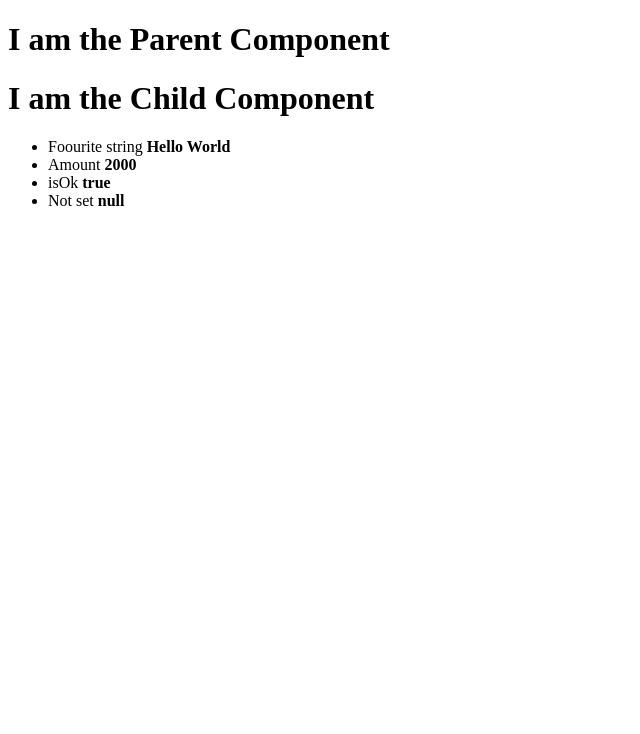
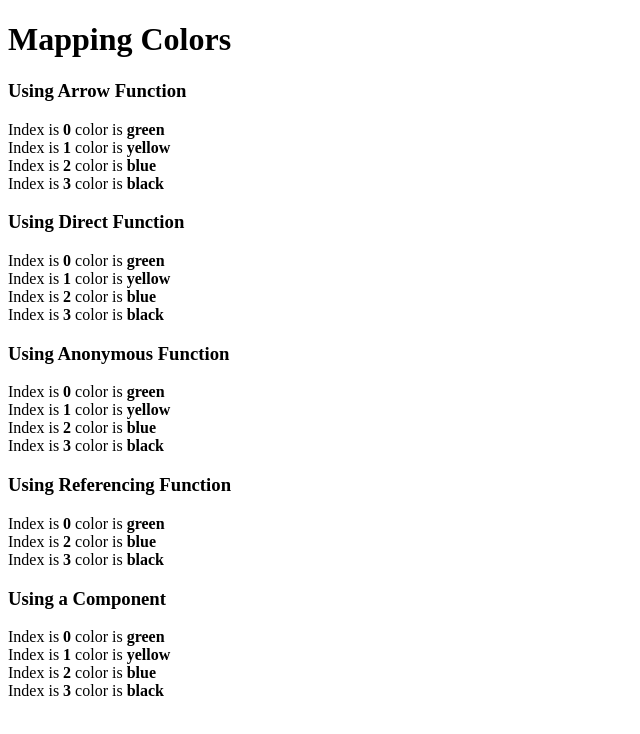
Before and after one commit to harmonmoindi/Harmon-Moindi-ClassWork, a React (Vite) app in the folder React/vite-project2/: page / in a window 1280 px wide. Shown: the top 734 px of the page, without its empty margins (0-640 px from the left). Built offline with nearby package versions, Linux system fonts and the light colour scheme.

Commit message:
Finalizing Props && Learning Mapping

```diff
--- /dev/null
+++ b/React/vite-project2/src/Mapping/index.jsx
@@ -0,0 +1,65 @@
+/*
+
+*/
+function Mapping() {
+  const colors = ["green", "yellow", "blue", "black"];
+
+  function singleColor(c, i) {
+    if (i === 1) {
+      return null;
+    }
+    return (
+      <div key={i}>
+        Index is <b>{i}</b> color is <b>{c}</b>
+      </div>
+    );
+  }
+  return (
+    <div>
+      <h1>Mapping Colors</h1>
+      <h3>Using Arrow Function</h3>
+      {colors.map((color, index) => {
+        return (
+          <div key={index}>
+            Index is <b>{index}</b> color is <b>{color}</b>
+          </div>
+        );
+      })}
+
+      <h3>Using Direct Function</h3>
+      {colors.map((c, i) => (
+        <div key={i}>
+          Index is <b>{i}</b> color is <b>{c}</b>
+        </div>
+      ))}
+
+      <h3>Using Anonymous Function</h3>
+      {colors.map(function (c, i) {
+        return (
+          <div key={i}>
+            Index is <b>{i}</b> color is <b>{c}</b>
+          </div>
+        );
+      })}
+
+      <h3>Using Referencing Function</h3>
+      {colors.map(singleColor)}
+
+      <h3>Using a Component</h3>
+      {colors.map(function (c, i) {
+        return <SingleColorComponent c={c} i={i} key={i} />;
+      })}
+    </div>
+  );
+}
+
+function SingleColorComponent(props) {
+  const { c, i } = props;
+  return (
+    <div>
+      Index is <b>{i}</b> color is <b>{c}</b>
+    </div>
+  );
+}
+
+export default Mapping;
--- a/React/vite-project2/src/Props/index.jsx
+++ b/React/vite-project2/src/Props/index.jsx
@@ -4,11 +4,36 @@ function Parent() {
   const amount = 2000;
   const isOk = true;
   const notSet = null;
+  // using objects.
+  const car = {
+    model: "Renult Truck",
+    manufacture: "Renult",
+    engine: {
+      cc: 2500,
+    },
+  };
+  const colors = ["blue", "yellow", "purple"];
 
   return (
     <div>
       <h1>I am the Parent Component</h1>
       <Child1 str={str} amount={amount} isOk={isOk} notSet={notSet} />
+      <Child2
+        str={str}
+        amount={amount}
+        isOk={isOk}
+        notSet={notSet}
+        car={car}
+        colors={colors}
+      />
+      <Child3
+        str={str}
+        amount={amount}
+        isOk={isOk}
+        notSet={notSet}
+        car={car}
+        colors={colors}
+      />
     </div>
   );
 }
@@ -17,10 +42,10 @@ function Child1(props) {
   console.log(props);
   return (
     <div>
-      <h1>I am the Child Component</h1>
+      <h1>I am the Child 1 Component</h1>
       <ul>
         <li>
-          Foourite string <b>{props.str}</b>
+          Favourite string <b>{props.str}</b>
         </li>
         <li>
           Amount <b>{props.amount}</b>
@@ -36,4 +61,75 @@ function Child1(props) {
   );
 }
 
+//using destructuring.
+function Child2(props) {
+  const { str, amount, isOk, notSet, car, colors } = props;
+  return (
+    <div>
+      <h1>I am the Child 2 Component</h1>
+      <ul>
+        <li>
+          Favourite string <b>{str}</b>
+        </li>
+        <li>
+          Amount <b>{amount}</b>
+        </li>
+        <li>
+          isOk <b>{String(isOk)}</b>
+        </li>
+        <li>
+          Not set <b>{String(notSet)}</b>
+        </li>
+        <li>
+          car <b>{car.model}</b>
+        </li>
+        <li>
+          car eingine<b>{car.engine.cc}</b>
+        </li>
+        <li>
+          color1 <b>{colors[0]}</b>
+        </li>
+        <li>
+          color2 <b>{colors[1]}</b>
+        </li>
+      </ul>
+    </div>
+  );
+}
+
+//using prop keywords. Direct destructuring.
+function Child3({ str, amount, isOk, notSet, car, colors }) {
+  return (
+    <div>
+      <h1>I am the Child 3 Component</h1>
+      <ul>
+        <li>
+          Favourite string <b>{str}</b>
+        </li>
+        <li>
+          Amount <b>{amount}</b>
+        </li>
+        <li>
+          isOk <b>{String(isOk)}</b>
+        </li>
+        <li>
+          Not set <b>{String(notSet)}</b>
+        </li>
+        <li>
+          car <b>{car.model}</b>
+        </li>
+        <li>
+          Car Engine <b>{car.engine.cc}</b>
+        </li>
+        <li>
+          Color 1 <b>{colors[0]}</b>
+        </li>
+        <li>
+          Color 2 <b>{colors[1]}</b>
+        </li>
+      </ul>
+    </div>
+  );
+}
+
 export default Parent;
--- a/React/vite-project2/src/main.jsx
+++ b/React/vite-project2/src/main.jsx
@@ -6,11 +6,11 @@ path "./"
 import (AnyName: Default Export) from "path"
 import js or jsx files. The extension is optional.
 */
-import Props from "./Props";
+import Mapping from "./Mapping";
 // import "./index.css";
 
 createRoot(document.getElementById("root")).render(
   <StrictMode>
-    <Props />
+    <Mapping />
   </StrictMode>,
 );
```
